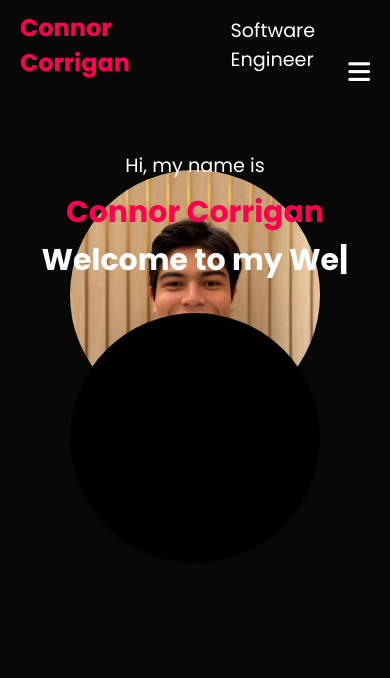
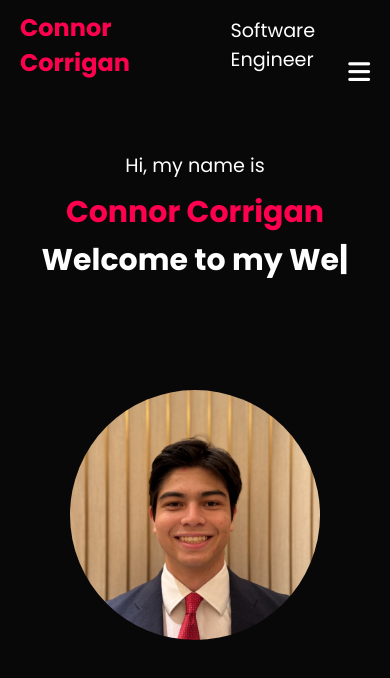
Before and after one commit to Ccorrigan0709/Portfolio1, a plain HTML site: page index.html in a window 390 px wide. Shown: the top 678 px of the page. Drawn offline with Linux system fonts and the light colour scheme.

Commit message:
fixed mobile problems

```diff
--- a/style.css
+++ b/style.css
@@ -53,19 +53,6 @@ body{
     height: 100vh;
     background: #080808;
     position: relative;
-}
-
-#header::after {
-    content: '';
-    position: absolute;
-    right: 10%;
-    top: 50%;
-    transform: translateY(-50%);
-    width: 400px;
-    height: 400px;
-    border-radius: 50%;
-    background: #000;
-    z-index: 1;
 }
 
 #header::before {
@@ -579,10 +566,19 @@ nav .fa-solid{
     }
 
     /* Mobile home screen layout */
+    .header-text{
+        margin-top: 100px;
+        font-size: 16px;
+        padding-top: 20px;
+        position: relative;
+        z-index: 1;
+        text-align: center;
+    }
+
     #header::before {
         content: '';
         position: absolute;
-        top: 80px;
+        top: 300px;
         left: 50%;
         transform: translateX(-50%);
         width: 250px;
@@ -593,15 +589,6 @@ nav .fa-solid{
         border-radius: 50%;
         z-index: 1;
     }
-
-    .header-text{
-        margin-top: 370px;
-        font-size: 16px;
-        padding-top: 20px;
-        position: relative;
-        z-index: 2;
-        text-align: center;
-    }
     .header-text h1{
         font-size: 30px;
     }
@@ -611,7 +598,7 @@ nav .fa-solid{
         position: absolute;
         right: 20px;
         top: 60px;
-        z-index: 10000;
+        z-index: 10;
         cursor: pointer;
     }
 
```
